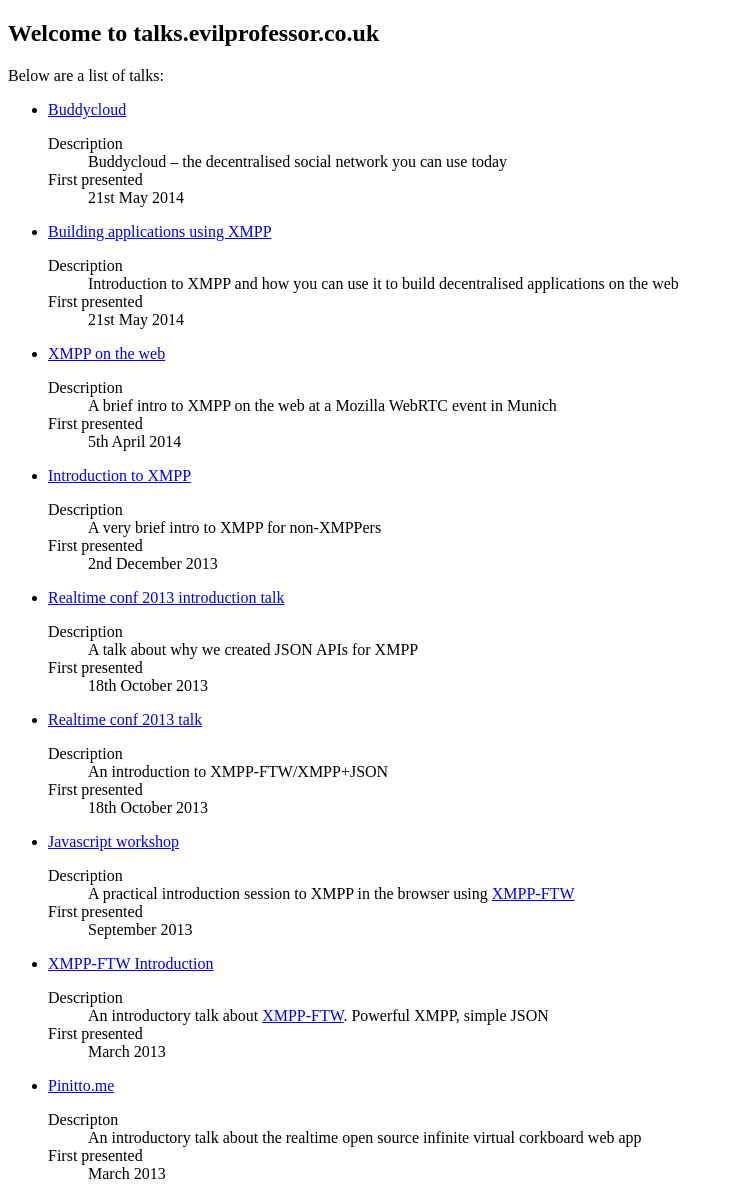
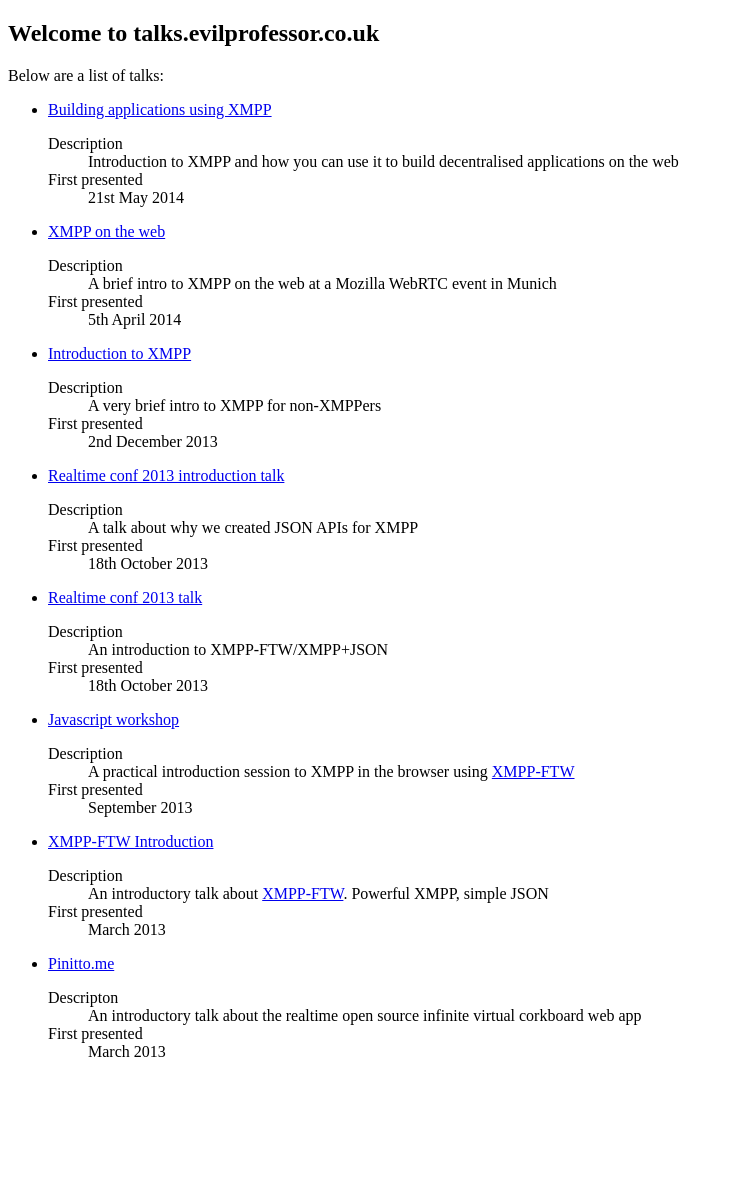
Before and after one commit to lloydwatkin/lloydwatkin.github.io, a Jekyll site: the page built from index.html, in a window 1280 px wide. Shown: the whole page, without its empty margins (0-733 px from the left). Built offline with Jekyll 4.4.1, drawn with Linux system fonts in a browser that asks for light colours; after the commit the page ends 1077 px from its top, so only the background shows below that.

Commit message:
Removing buddycloud talk, see #5

```diff
--- a/index.html
+++ b/index.html
@@ -35,14 +35,6 @@
             <p>Below are a list of talks:</p>
 
             <ul>
-                <li><a href="/decentcamp-2014-buddycloud/">Buddycloud</a>
-                <dl>
-                  <td>Description</dt>
-                  <dd>Buddycloud – the decentralised social network you can use today</dd>
-                  <dt>First presented</dt>
-                  <dd>21st May 2014</dd>
-                </dl>
-                </li>
                 <li><a href="/decentcamp-2014-building-xmpp-applications/">Building applications using XMPP</a>
                 <dl>
                   <td>Description</dt>
```
Also changed, not shown: decentcamp-2014-buddycloud/index.html (deleted, +0 -42 lines), decentcamp-2014-buddycloud/images/buddycloud-background.png (deleted), decentcamp-2014-buddycloud/images/buddycloud-banner.jpeg (deleted), decentcamp-2014-buddycloud/images/buddycloud-small.png (deleted), decentcamp-2014-buddycloud/images/buddycloud.png (deleted).
